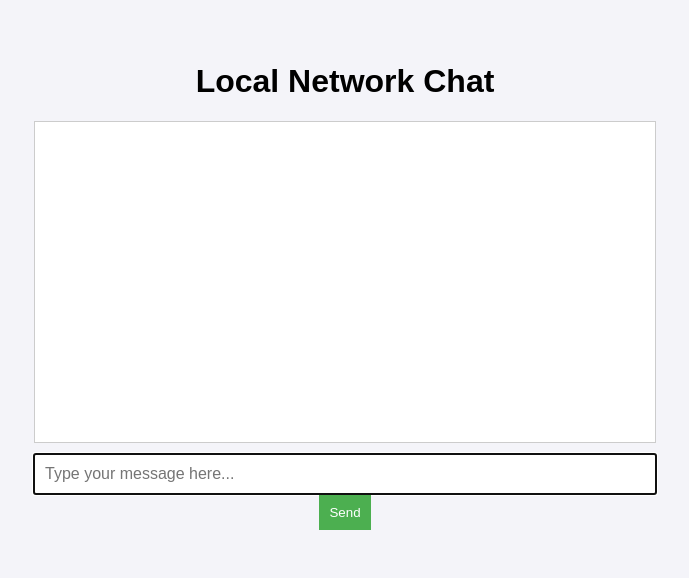
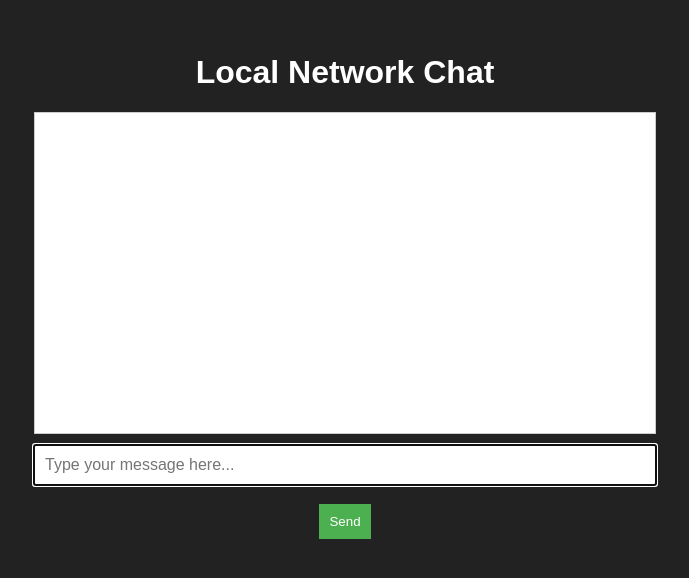
Before and after one commit to matiwan3/project-local-network-chat, a plain HTML site: page index.html in a window 1280 px wide. Shown: the part 122-700 px from the top of the page, without its empty margins (295-984 px from the left). Drawn offline with Linux system fonts and the light colour scheme.

Commit message:
adjustments to style

```diff
--- a/index.html
+++ b/index.html
@@ -5,6 +5,9 @@
     <meta name="viewport" content="width=device-width, initial-scale=1.0">
     <title>Local Network Chat</title>
     <style>
+        h1 {
+            color: white;
+        }
         body {
             font-family: Arial, sans-serif;
             display: flex;
@@ -12,7 +15,7 @@
             align-items: center;
             justify-content: center;
             height: 100vh;
-            background-color: #f4f4f9;
+            background-color: #222222;
         }
 
         #chat-box {
@@ -46,6 +49,7 @@
     <h1>Local Network Chat</h1>
     <div id="chat-box"></div>
     <input type="text" id="message-input" placeholder="Type your message here..." autofocus>
+    &nbsp;
     <button id="send-btn">Send</button>
 
     <script>
```
